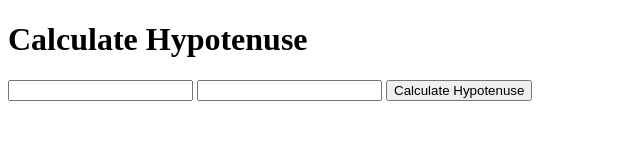
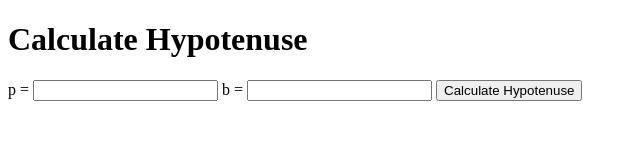
Before and after one commit to IM-Suryakant-Kumar/FunWithTriangle, a plain HTML site: page hypotenuse.html in a window 1280 px wide. Shown: the whole page, without its empty margins (0-640 px from the left). Drawn offline with Linux system fonts and the light colour scheme.

Commit message:
docs: Update Hypotenuse.html

```diff
--- a/hypotenuse.html
+++ b/hypotenuse.html
@@ -8,8 +8,8 @@
 </head>
 <body>
     <h1>Calculate Hypotenuse</h1>
-    <label><input type="number" class="side-input"></label>
-    <label><input type="number" class="side-input"></label>
+    <label>p = <input type="number" class="side-input"></label>
+    <label>b = <input type="number" class="side-input"></label>
     <button id="hypotenuse-btn">Calculate Hypotenuse</button>
     <h2 id="output"></h2>
     <script src="./hypotenuse.js"></script>
```
